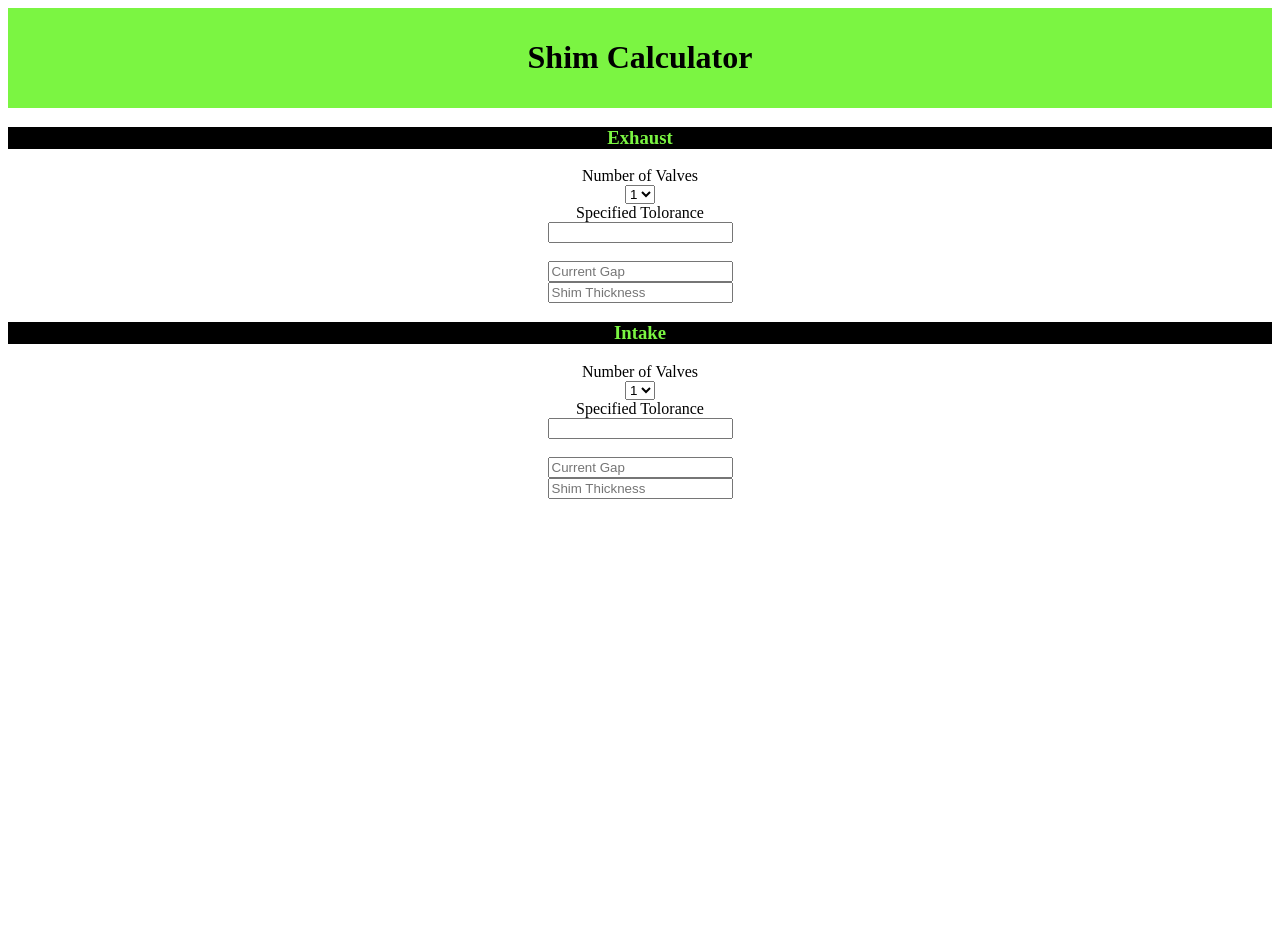
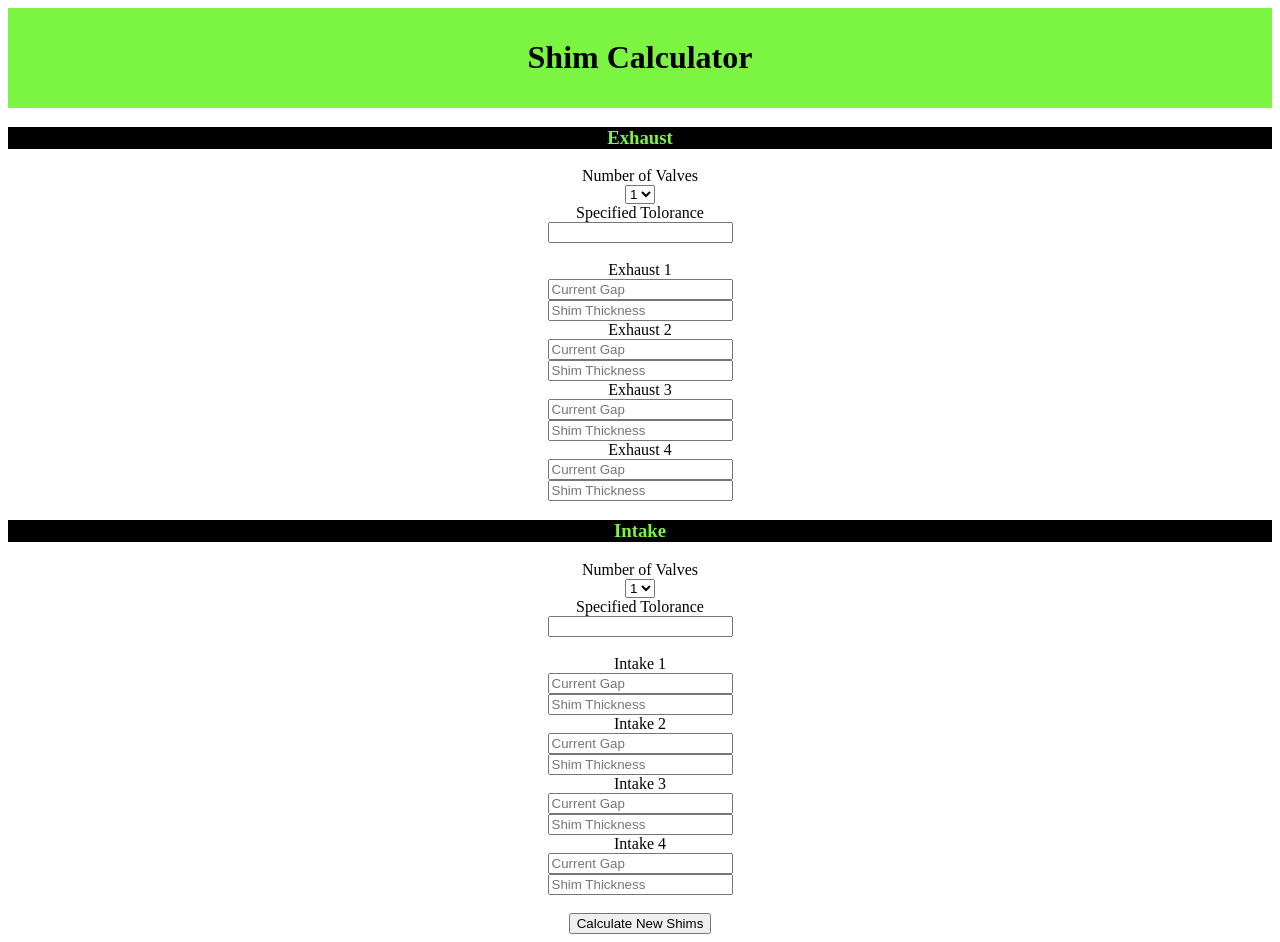
Before and after one commit to jvgreen/accendero_practical, a React (Create React App) app: page / in a window 1280 px wide. Before the commit the page ends 800 px from the top, so only its background shows below. Built offline with nearby package versions, Linux system fonts and the light colour scheme.

Commit message:
Valve can be changed
The user can now change the values of each valves gap and thickness

```diff
--- a/src/App.js
+++ b/src/App.js
@@ -6,15 +6,61 @@ import SubHeader from './components/SubHeader';
 import SpectList from './components/SpecList';
 class  App extends Component {
   state = {
+    // With more time I would make the valves be created
+    // Dynamically and not hard Coded
+    exValves: [
+      {
+        id: "Exhaust 1",
+        currentGap: 0,
+        ShimThickness: 0
+      },
+      {
+        id: "Exhaust 2",
+        currentGap: 0,
+        ShimThickness: 0
+      },
+      {
+        id: "Exhaust 3",
+        currentGap: 0,
+        ShimThickness: 0
+      },
+      {
+        id: "Exhaust 4",
+        currentGap: 0,
+        ShimThickness: 0
+      }
+    ],
+    inValves: [
+      {
+        id: "Intake 1",
+        currentGap: 0,
+        ShimThickness: 0
+      },
+      {
+        id: "Intake 2",
+        currentGap: 0,
+        ShimThickness: 0
+      },
+      {
+        id: "Intake 3",
+        currentGap: 0,
+        ShimThickness: 0
+      },
+      {
+        id: "Intake 4",
+        currentGap: 0,
+        ShimThickness: 0
+      }
+    ],
     specs: [
       {
         id: 'exhaustSpec',
-        numValve: 0,
+        numValve: 1,
         tolorance: 0
       },
       {
         id: 'intakeSpec',
-        numValve: 0,
+        numValve: 1,
         tolorance: 0
       }
     ]
@@ -40,6 +86,48 @@ class  App extends Component {
     })})
   }
 
+  // Shim Gap Changed
+  gapChanged = (e) => {
+    if(e.target.name.includes("Ex")){
+      this.setState({exValves: this.state.exValves.map(exValves =>{
+        if(exValves.id == e.target.name) {
+          exValves.currentGap = e.target.value
+        }
+        return exValves;
+      })})
+    }
+    if(e.target.name.includes("In"))
+    {
+      this.setState({inValves: this.state.inValves.map(inValves =>{
+        if(inValves.id == e.target.name) {
+          inValves.currentGap = e.target.value
+        }
+        return inValves;
+      })})
+    }
+  }
+
+  // Shim Thickness changed
+  thicknessChanged = (e) => {
+    if(e.target.name.includes("Ex")){
+      this.setState({exValves: this.state.exValves.map(exValves =>{
+        if(exValves.id == e.target.name) {
+          exValves.ShimThickness = e.target.value
+        }
+        return exValves;
+      })})
+    }
+    if(e.target.name.includes("In"))
+    {
+      this.setState({inValves: this.state.inValves.map(inValves =>{
+        if(inValves.id == e.target.name) {
+          inValves.ShimThickness = e.target.value
+        }
+        return inValves;
+      })})
+    }
+  }
+
   render() {
     return (
       <div className="App">
@@ -50,10 +138,23 @@ class  App extends Component {
             tolChanged={this.tolChanged}
             valNumChanged={this.valNumChanged}
           /> <br/>
-          <ValveList />
+          <ValveList
+            valves={this.state.exValves}
+            thicknessChanged={this.thicknessChanged}
+            gapChanged={this.gapChanged}
+          />
           <SubHeader label='Intake'/>
-          <SpectList id='intakeSpec' valNumChanged={this.valNumChanged}/> <br/>
-          <ValveList />
+          <SpectList
+            id='intakeSpec'
+            tolChanged={this.tolChanged}
+            valNumChanged={this.valNumChanged}
+          /> <br/>
+          <ValveList
+            valves={this.state.inValves}
+            thicknessChanged={this.thicknessChanged}
+            gapChanged={this.gapChanged}
+          /> <br/>
+          <button>Calculate New Shims</button>
       </div>
     );
   }
--- a/src/components/Specs.js
+++ b/src/components/Specs.js
@@ -12,7 +12,7 @@ export class Specs extends Component {
                <option value="4">4</option>
             </select> <br/>
             <label>Specified Tolorance</label> <br/>
-            <input type="text" onChange={this.props.tolChanged} />
+            <input type="text" id={this.props.id} onChange={this.props.tolChanged} />
          </div>
       )
    }
--- a/src/components/Valve.js
+++ b/src/components/Valve.js
@@ -2,10 +2,12 @@ import React, { Component } from 'react'
 
 export class Valve extends Component {
    render() {
+      const {id} = this.props.valve;
       return (
          <div style={inputStyle}>
-            <input type="text" placeholder="Current Gap" /> <br/>
-            <input type="text" placeholder="Shim Thickness" />
+            <label>{id}</label> <br/>
+            <input type="text" placeholder="Current Gap" name={id} onChange={this.props.gapChanged}/> <br/>
+            <input type="text" placeholder="Shim Thickness"  name={id} onChange={this.props.thicknessChanged}/>
          </div>
       )
    }
--- a/src/components/ValveList.js
+++ b/src/components/ValveList.js
@@ -3,11 +3,14 @@ import Valve from './Valve'
 
 export class ValveList extends Component {
    render() {
-      return (
-         <div>
-           <Valve />
-         </div>
-      )
+      return  this.props.valves.map((valve) => (
+         <Valve
+            key={valve.id}
+            valve={valve}
+            thicknessChanged={this.props.thicknessChanged}
+            gapChanged={this.props.gapChanged}
+         />
+      ));
    }
 }
 
```
